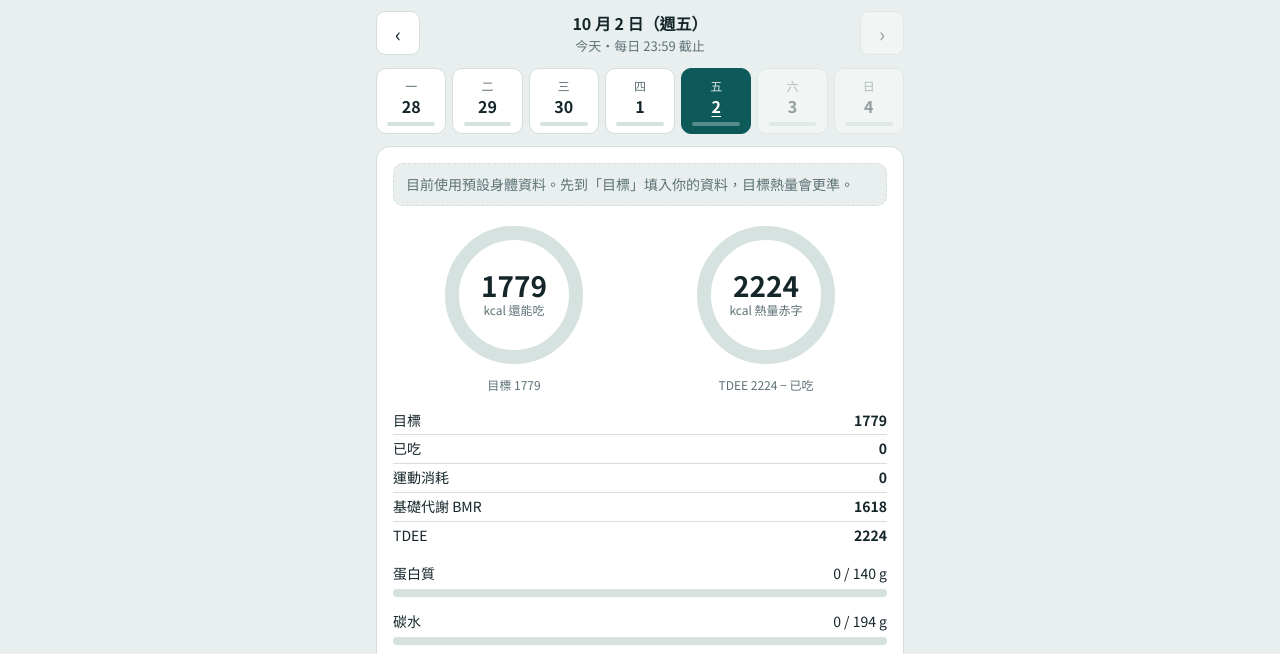
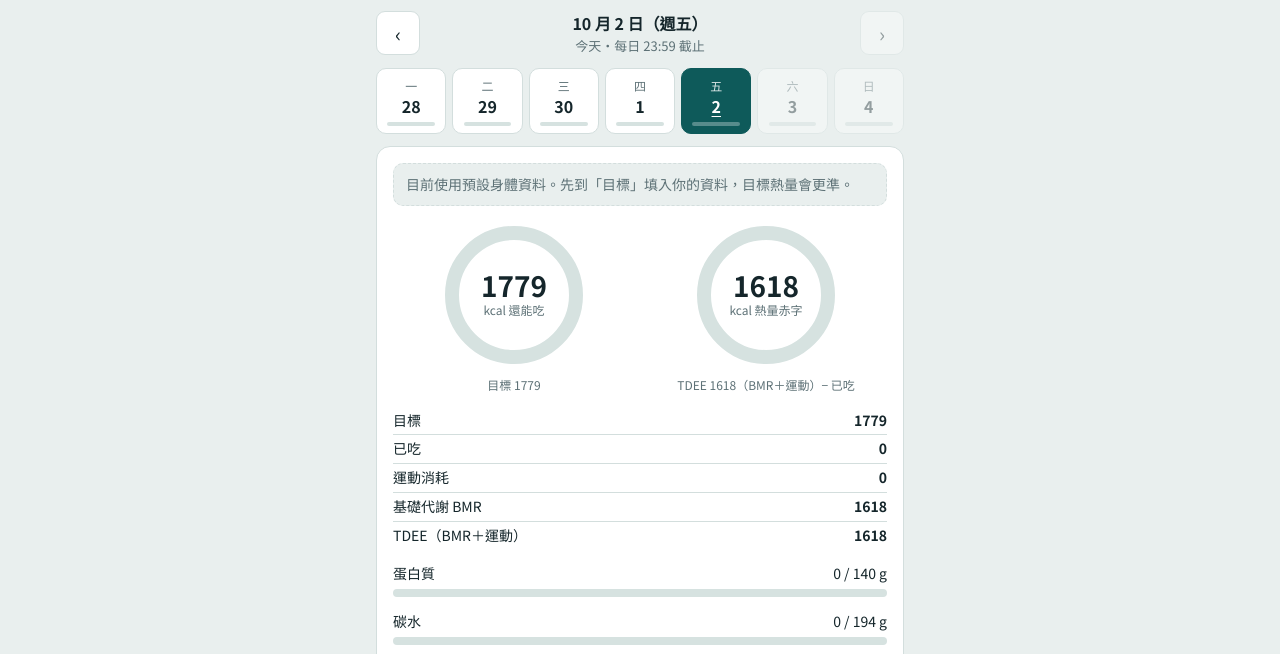
Before and after one commit to duanni0903/weightcontrol, a plain HTML site: page index.html in a window 1280 px wide. Shown: the part 79-733 px from the top of the page. Drawn offline with Linux system fonts and the light colour scheme.

Commit message:
Update index.html

```diff
--- a/index.html
+++ b/index.html
@@ -367,11 +367,12 @@ nav button.on{color:var(--primary);font-weight:700}
     var C=2*Math.PI*62, pct=Math.max(0,Math.min(1,e.k/T.kcal)), off=C*(1-pct);
     var h='';
     if(!S.profile.saved)h+='<div class="hint">目前使用預設身體資料。先到「目標」填入你的資料，目標熱量會更準。</div>';
-    var defi=T.tdee-e.k, defOver=defi<0, pct2=Math.max(0,Math.min(1,e.k/T.tdee));
+    var tdeeDay=T.bmr+burned;
+    var defi=tdeeDay-e.k, defOver=defi<0, pct2=Math.max(0,Math.min(1,e.k/tdeeDay));
     h+='<div class="rings">'+
        ringHtml(pct,over,Math.abs(r0(remain)),over?'kcal 已超過目標':'kcal 還能吃','目標 '+r0(T.kcal))+
-       ringHtml(pct2,defOver,Math.abs(r0(defi)),defOver?'kcal 熱量盈餘':'kcal 熱量赤字','TDEE '+r0(T.tdee)+' − 已吃')+'</div>'+
-       '<div class="stats"><div><span>目標</span><b>'+r0(T.kcal)+'</b></div><div><span>已吃</span><b>'+r0(e.k)+'</b></div><div><span>運動消耗</span><b>'+r0(burned)+'</b></div><div><span>基礎代謝 BMR</span><b>'+r0(T.bmr)+'</b></div><div><span>TDEE</span><b>'+r0(T.tdee)+'</b></div></div>';
+       ringHtml(pct2,defOver,Math.abs(r0(defi)),defOver?'kcal 熱量盈餘':'kcal 熱量赤字','TDEE '+r0(tdeeDay)+'（BMR＋運動）− 已吃')+'</div>'+
+       '<div class="stats"><div><span>目標</span><b>'+r0(T.kcal)+'</b></div><div><span>已吃</span><b>'+r0(e.k)+'</b></div><div><span>運動消耗</span><b>'+r0(burned)+'</b></div><div><span>基礎代謝 BMR</span><b>'+r0(T.bmr)+'</b></div><div><span>TDEE（BMR＋運動）</span><b>'+r0(tdeeDay)+'</b></div></div>';
     h+=macroBar('蛋白質',e.p,T.protein,'var(--pro)')+macroBar('碳水',e.c,T.carb,'var(--carb)')+macroBar('脂肪',e.f,T.fat,'var(--fat)')+macroBar('鈉',e.na,T.na,'var(--muted)','mg')+'<p class="note">糖 '+r1(e.su)+' g・膳食纖維 '+r1(e.fi)+' g・飽和脂肪 '+r1(e.sa)+' g・反式脂肪 '+r1(e.tr)+' g</p>';
     $('summary').innerHTML=h;
     renderMeals();
@@ -714,12 +715,12 @@ nav button.on{color:var(--primary);font-weight:700}
     var h='<h2>你的每日目標</h2><div class="result-big">'+
       '<div class="kv main"><small>目標熱量（每日）</small><b>'+r0(T.kcal)+' kcal</b></div>'+
       '<div class="kv"><small>基礎代謝 BMR'+(num(p.bmrOverride)>0?'（自填）':'（公式）')+'</small><b>'+r0(T.bmr)+'</b></div>'+
-      '<div class="kv"><small>每日消耗 TDEE</small><b>'+r0(T.tdee)+'</b></div></div>'+
+      '<div class="kv"><small>預估消耗（BMR×活動量）</small><b>'+r0(T.tdee)+'</b></div></div>'+
       '<div class="result-big" style="grid-template-columns:1fr 1fr 1fr">'+
       '<div class="kv"><small>蛋白質</small><b>'+r0(T.protein)+' g</b></div>'+
       '<div class="kv"><small>碳水</small><b>'+r0(T.carb)+' g</b></div>'+
       '<div class="kv"><small>脂肪</small><b>'+r0(T.fat)+' g</b></div></div>'+
-      (num(p.bmrOverride)>0?'<p class="note" style="margin-top:0">公式估算的 BMR 為 '+r0(T.bmrF)+' kcal，目前以你填的數字計算。</p>':'')+'<p class="note" style="margin-top:0">與 TDEE 相差 '+(diff>=0?'+':'')+r0(diff)+' kcal。以此速度，每週體重約變化 '+r1(diff*7/7700)+' kg。</p>';
+      (num(p.bmrOverride)>0?'<p class="note" style="margin-top:0">公式估算的 BMR 為 '+r0(T.bmrF)+' kcal，目前以你填的數字計算。</p>':'')+'<p class="note" style="margin-top:0">與預估消耗相差 '+(diff>=0?'+':'')+r0(diff)+' kcal。今日頁面的 TDEE 是 BMR 加上當天實際運動消耗，這裡的預估消耗只用來推算預設目標熱量（你直接填目標熱量就不會用到）。以此速度，每週體重約變化 '+r1(diff*7/7700)+' kg。</p>';
     var msum=T.protein*4+T.carb*4+T.fat*9;
     if(Math.abs(msum-T.kcal)>60)h+='<div class="warn">三大營養素目標合計約 '+r0(msum)+' kcal，與目標熱量 '+r0(T.kcal)+' 相差 '+r0(msum-T.kcal)+' kcal。可調整其中一項讓兩者接近。</div>';
     if(T.kcal<T.bmr)h+='<div class="warn">目標熱量低於基礎代謝，不建議長期這樣吃。可降低赤字比例，或增加活動量。</div>';
```
